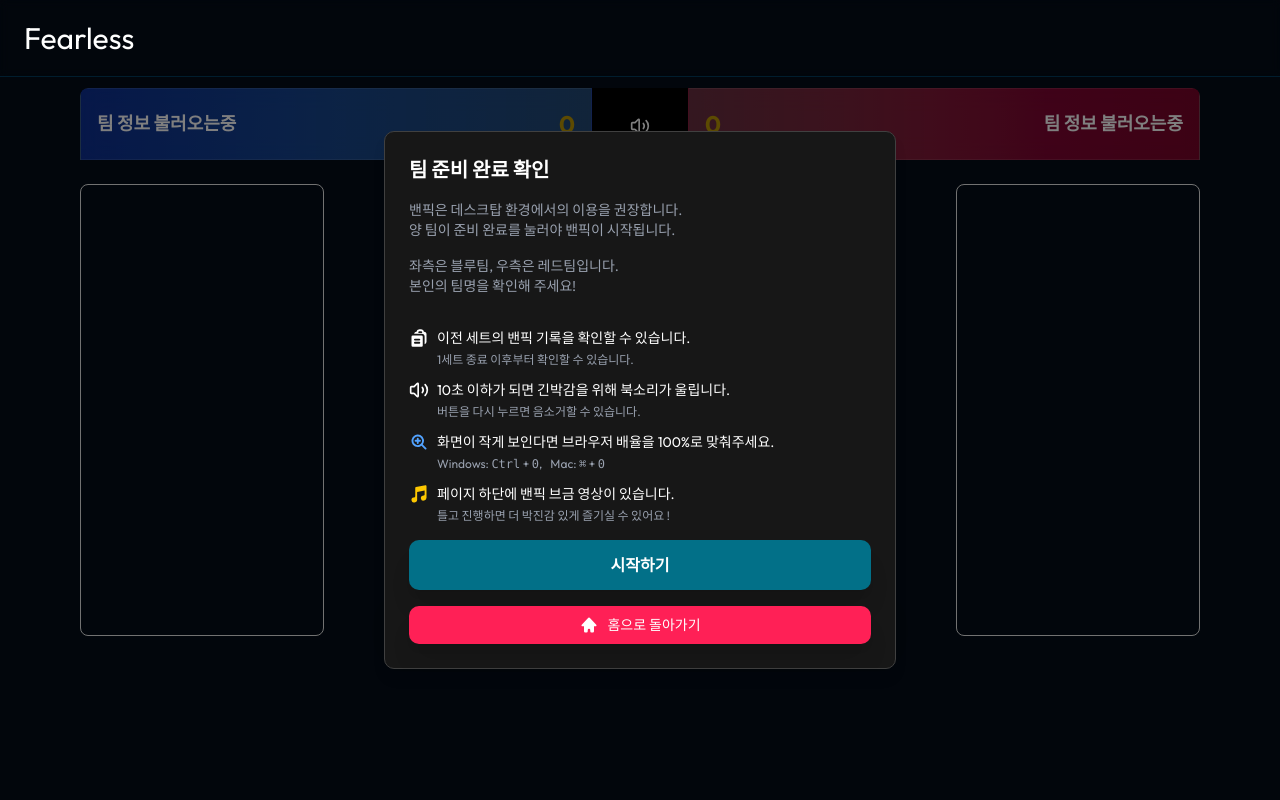
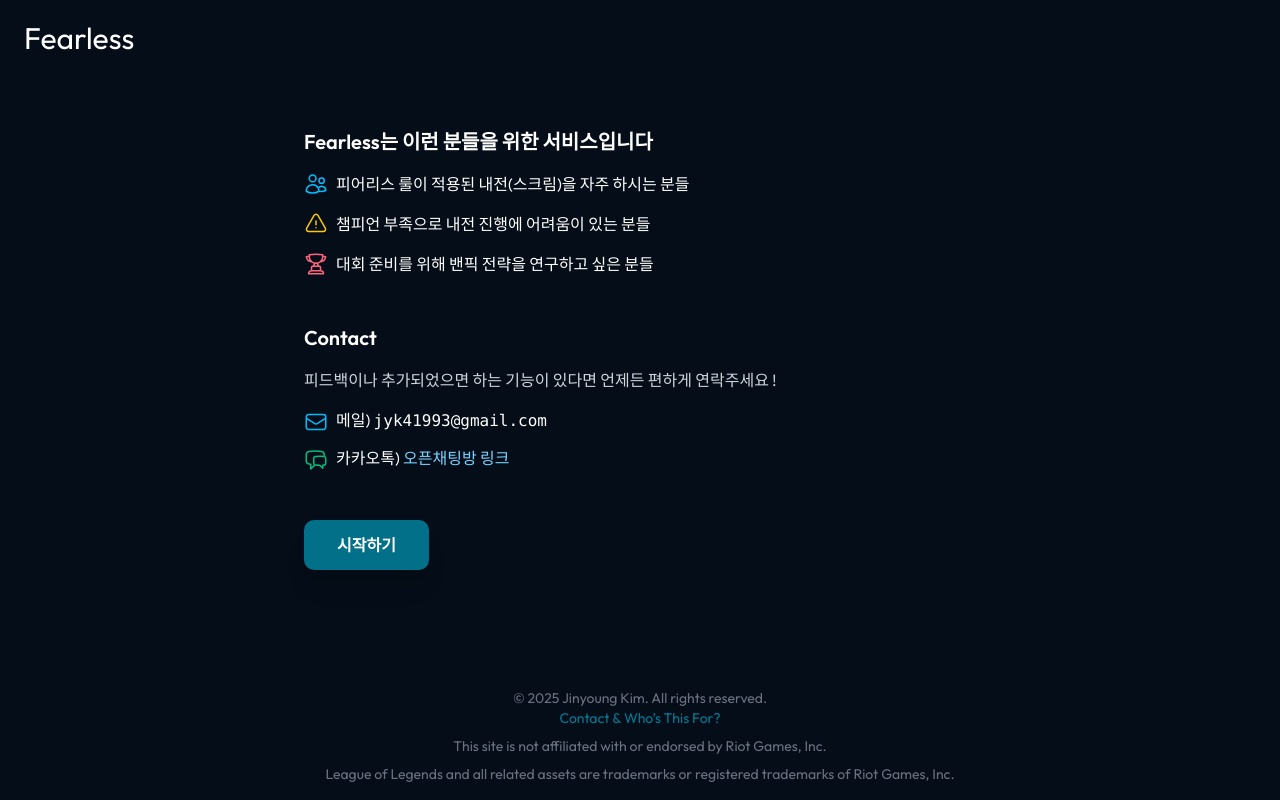
Before and after one commit to Fearless-Lab/fearless-lab.github.io, a React (Vite) app: page /banPickSimulation in a window 1280 px wide. Shown: the top 800 px of the page. Built offline with nearby package versions, Linux system fonts and the light colour scheme; no server answers.

Commit message:
feat: implement /banPickSimulation landing page without query parameters

```diff
--- a/src/components/Footer.tsx
+++ b/src/components/Footer.tsx
@@ -6,12 +6,11 @@ const Footer = () => {
           © {new Date().getFullYear()} Jinyoung Kim. All rights reserved.
         </div>
         <div>
-          Contact me:{" "}
           <a
-            href="mailto:jyk41993@gmail.com"
+            href="/banPickSimulation"
             className="text-[#027b96] hover:underline"
           >
-            jyk41993@gmail.com
+            Contact & Who’s This For?
           </a>
           <p className="my-2">
             This site is not affiliated with or endorsed by Riot Games, Inc.
--- a/src/pages/BanPickSimulation.tsx
+++ b/src/pages/BanPickSimulation.tsx
@@ -26,10 +26,17 @@ import BanOverviewModal from "./components/BanPickSimulation/BanOverviewModal";
 import { XMarkIcon } from "@heroicons/react/16/solid";
 import MuteToggleButton from "./components/BanPickSimulation/MuteToggleButton";
 import VideoGallery from "./components/BanPickSimulation/VideoGallery";
+import { useLocation } from "react-router-dom";
+import LandingPage from "./components/BanPickSimulation/LandingPage";
 
 const BanPickSimulation = () => {
   const { matchId, teamName, oppositeTeam, mode, initialTeam, isGuest } =
     getBanPickQueryParams();
+  const location = useLocation();
+
+  if (!location.search) {
+    return <LandingPage />;
+  }
 
   const { champions, version } = useChampions();
 
--- /dev/null
+++ b/src/pages/components/BanPickSimulation/LandingPage.tsx
@@ -0,0 +1,80 @@
+import CTAButton from "@/components/CTAButton";
+import { useScrollReveal } from "@/hooks/animation/useScrollReveal";
+import {
+  UsersIcon,
+  ExclamationTriangleIcon,
+  TrophyIcon,
+  EnvelopeIcon,
+  ChatBubbleLeftRightIcon,
+} from "@heroicons/react/24/outline";
+import { useRef } from "react";
+import { useNavigate } from "react-router-dom";
+
+const LandingPage = () => {
+  const divRef = useRef<HTMLDivElement | null>(null);
+  const navigate = useNavigate();
+
+  useScrollReveal(divRef);
+
+  return (
+    <div
+      className="flex flex-col items-center justify-center px-6 pt-32 pb-12 text-white"
+      ref={divRef}
+    >
+      <section className="max-w-2xl w-full mb-12">
+        <h2 className="text-xl font-semibold mb-4">
+          Fearless는 이런 분들을 위한 서비스입니다
+        </h2>
+        <ul className="space-y-4">
+          <li className="flex items-start gap-2">
+            <UsersIcon className="w-6 h-6 text-sky-400 shrink-0" />
+            <span>피어리스 룰이 적용된 내전(스크림)을 자주 하시는 분들</span>
+          </li>
+          <li className="flex items-start gap-2">
+            <ExclamationTriangleIcon className="w-6 h-6 text-yellow-400 shrink-0" />
+            <span>챔피언 부족으로 내전 진행에 어려움이 있는 분들</span>
+          </li>
+          <li className="flex items-start gap-2">
+            <TrophyIcon className="w-6 h-6 text-rose-400 shrink-0" />
+            <span>대회 준비를 위해 밴픽 전략을 연구하고 싶은 분들</span>
+          </li>
+        </ul>
+      </section>
+
+      <section className="max-w-2xl w-full mb-12">
+        <h2 className="text-xl font-semibold mb-4">Contact</h2>
+        <p className="mb-4 text-gray-300">
+          피드백이나 추가되었으면 하는 기능이 있다면 언제든 편하게 연락주세요 !
+        </p>
+        <ul className="space-y-3">
+          <li className="flex items-start gap-2">
+            <EnvelopeIcon className="w-6 h-6 text-sky-400 shrink-0 mt-0.5" />
+            <span>
+              메일) <span className="font-mono">jyk41993@gmail.com</span>
+            </span>
+          </li>
+          <li className="flex items-start gap-2">
+            <ChatBubbleLeftRightIcon className="w-6 h-6 text-emerald-500 shrink-0 mt-0.5" />
+            <span>
+              카카오톡){" "}
+              <a
+                href="https://open.kakao.com/o/sKtOtKMh"
+                target="_blank"
+                rel="noopener noreferrer"
+                className="text-sky-300 hover:underline"
+              >
+                오픈채팅방 링크
+              </a>
+            </span>
+          </li>
+        </ul>
+      </section>
+
+      <div className="max-w-2xl w-full text-left">
+        <CTAButton onClick={() => navigate("/banPick")}>시작하기</CTAButton>
+      </div>
+    </div>
+  );
+};
+
+export default LandingPage;
```
